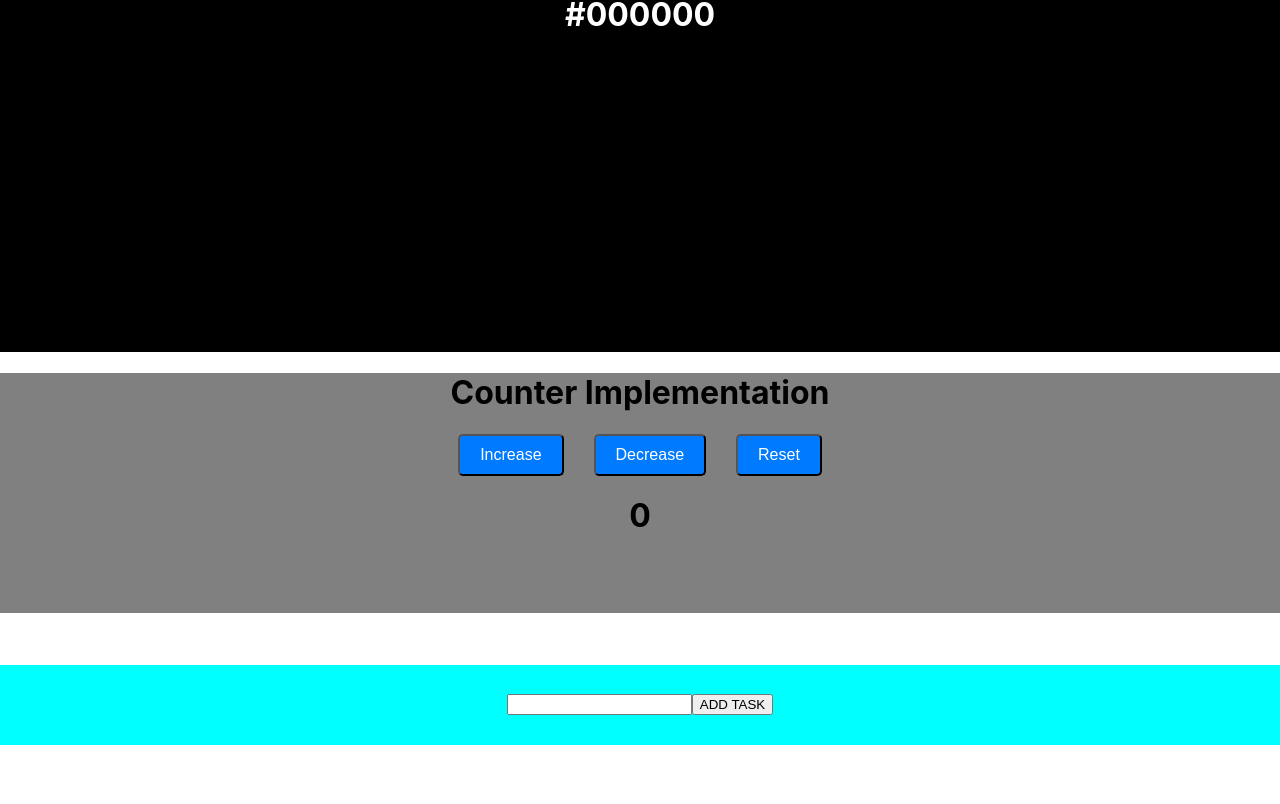
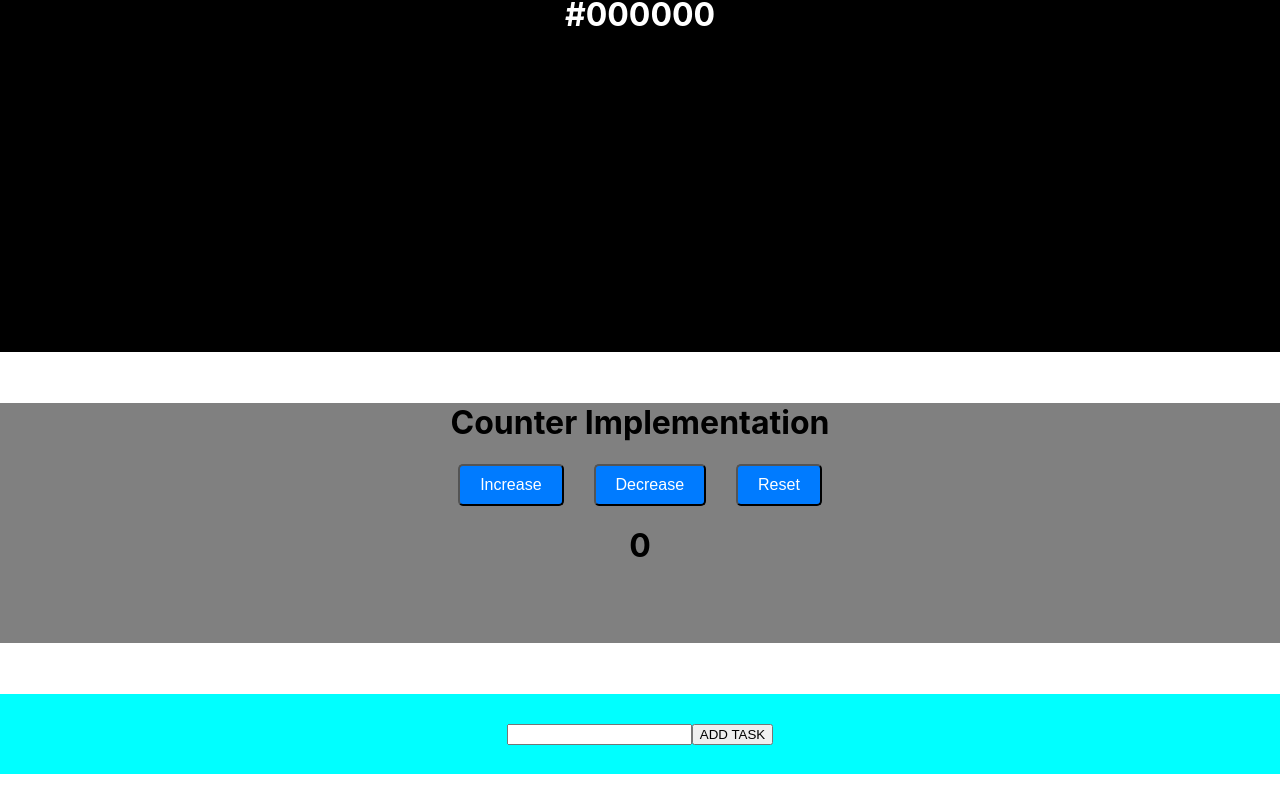
Before and after one commit to ShhRey/ReactPractise, a React (Create React App) app: page / in a window 1280 px wide. Shown: the part 612-1416 px from the top of the page. Before the commit the page ends 1387 px from the top, so only its background shows below. Built offline with nearby package versions, Linux system fonts and the light colour scheme.

Commit message:
Minor CSS Changes

```diff
--- a/src/components/counter/index.jsx
+++ b/src/components/counter/index.jsx
@@ -22,7 +22,7 @@ export default function CounterApp() {
     }
 
     return (
-        <div className="container">
+        <div className="counterContainer">
             <h1 className="counterHeader">Counter Implementation</h1>
             <div className="button-container">
                 {/* Adding onClicks to Buttons for calling specific functions */}
--- a/src/components/counter/styles.css
+++ b/src/components/counter/styles.css
@@ -1,6 +1,7 @@
-.container {
+.counterContainer {
     background-color: grey;
     text-align: center;
+    margin-top: 4%;
     width: 100vw;
     height: 30vh;
   }
```
